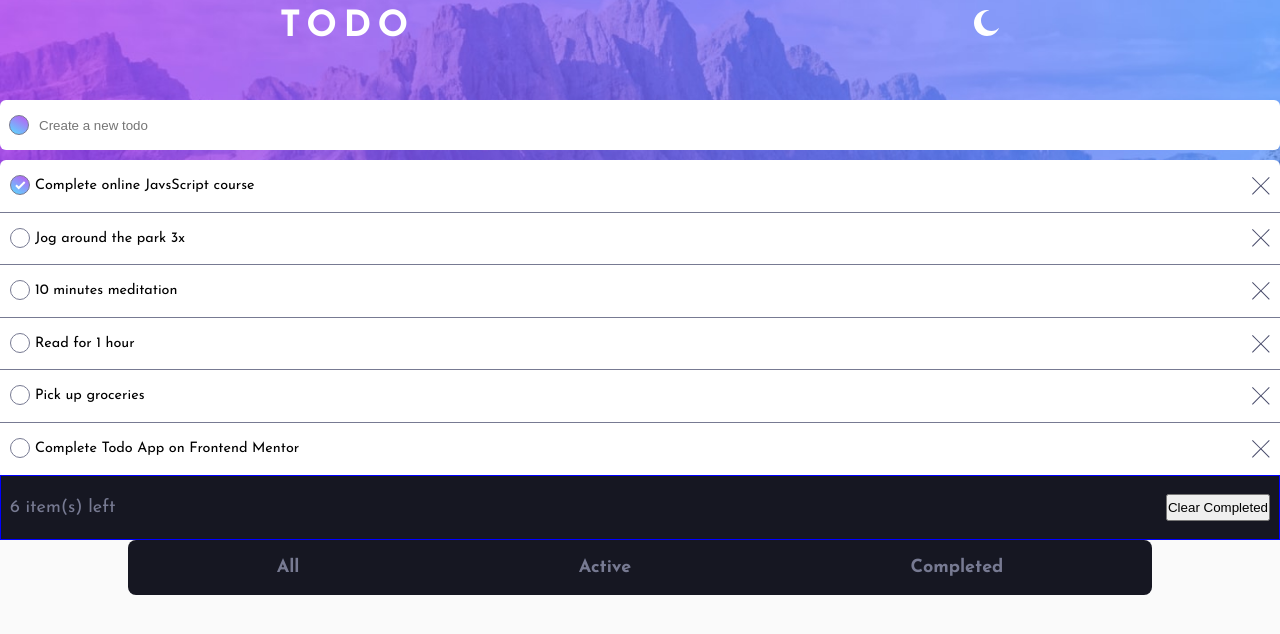
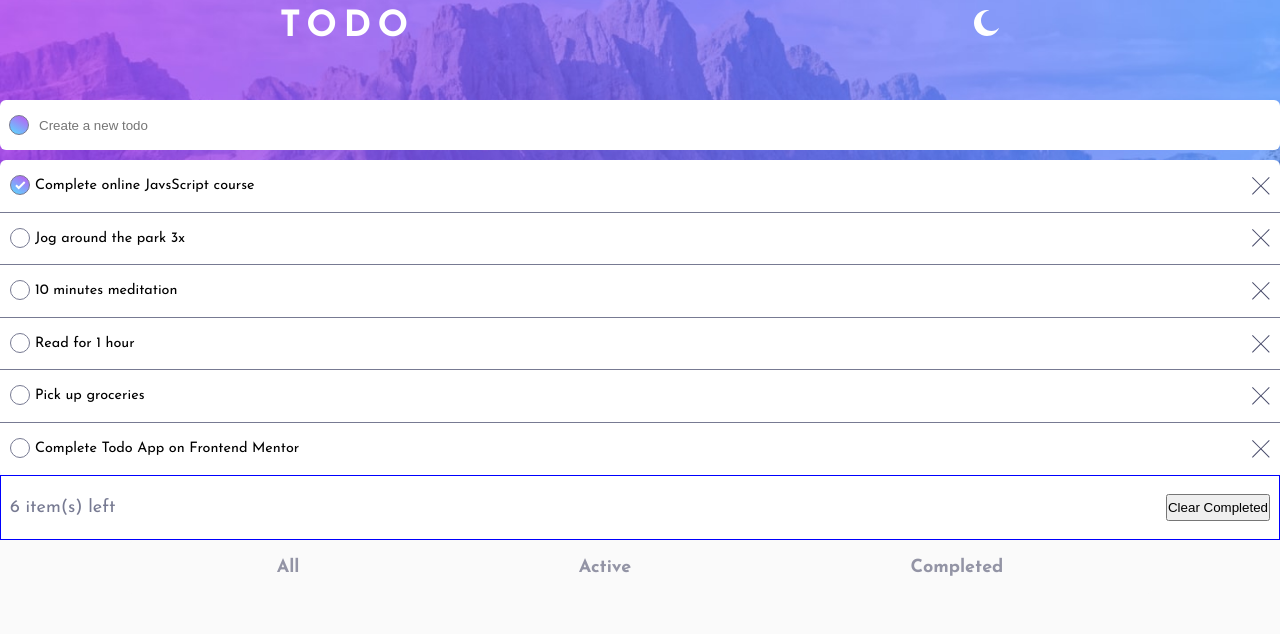
Before and after one commit to ikennarichard/Todo-main, a React (Vite) app: page / in a window 1280 px wide. Shown: the top 634 px of the page. Built offline with nearby package versions, Linux system fonts and the light colour scheme.

Commit message:
Add filter option component

```diff
--- a/src/components/FilterOption.jsx
+++ b/src/components/FilterOption.jsx
@@ -21,22 +21,23 @@ export default function FilterOption({
   return (
   <div className="filter-container">
     <div className="items-left" style={{
-      backgroundColor: isDarkMode ? 'var(--very-light-gray)'
-      : 'var(--very-dark-blue)',
+      backgroundColor: isDarkMode ? 'var(--very-dark-blue)' :
+      'white'
+      ,
       color: isDarkMode ? 'var(--dark-grayish-blue-light)'
       : 'var(--dark-grayish-blue)',
     }}>
       <span>{count} item(s) left</span>
-      <button onClick={clearComplete}>
+      <button className='complete' onClick={clearComplete}>
         Clear Completed
       </button>
     </div>
 
     <div className="filters"  style={{
-      backgroundColor: isDarkMode ? 'var(--very-light-gray)'
-      : 'var(--very-dark-blue)',
-      color: isDarkMode ? 'var(--dark-grayish-blue-light)'
-      : 'var(--dark-grayish-blue)',
+      backgroundColor: isDarkMode ?  'var(--very-dark-blue)' :
+      'var(--very-light-gray)',
+      color: isDarkMode ? 'var(--dark-grayish-blue)' :
+      'var(--dark-grayish-blue-light)',
     }}>
       <button onClick={setOption}>All</button>
       <button onClick={setOption}>Active</button>
```
